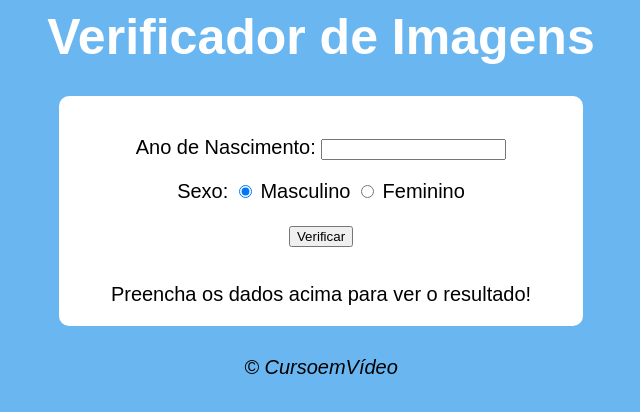
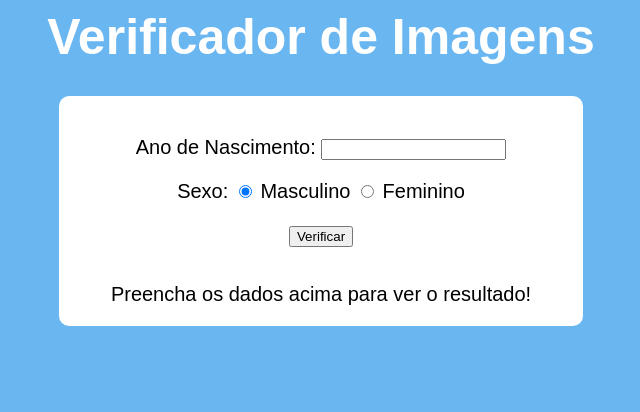
Before and after one commit to carlosseveriano3/image-verifier, a plain HTML site: page index.html in a window 1280 px wide. Shown: the whole page, without its empty margins (319-959 px from the left). Drawn offline with Linux system fonts and the light colour scheme.

Commit message:
removing footer

```diff
--- a/index.html
+++ b/index.html
@@ -32,10 +32,6 @@
         </section>
     </article>
 
-    <footer>
-        &copy; CursoemVídeo
-    </footer>
-
     <script src="javascript/script.js"></script>
 
 </body>
```
